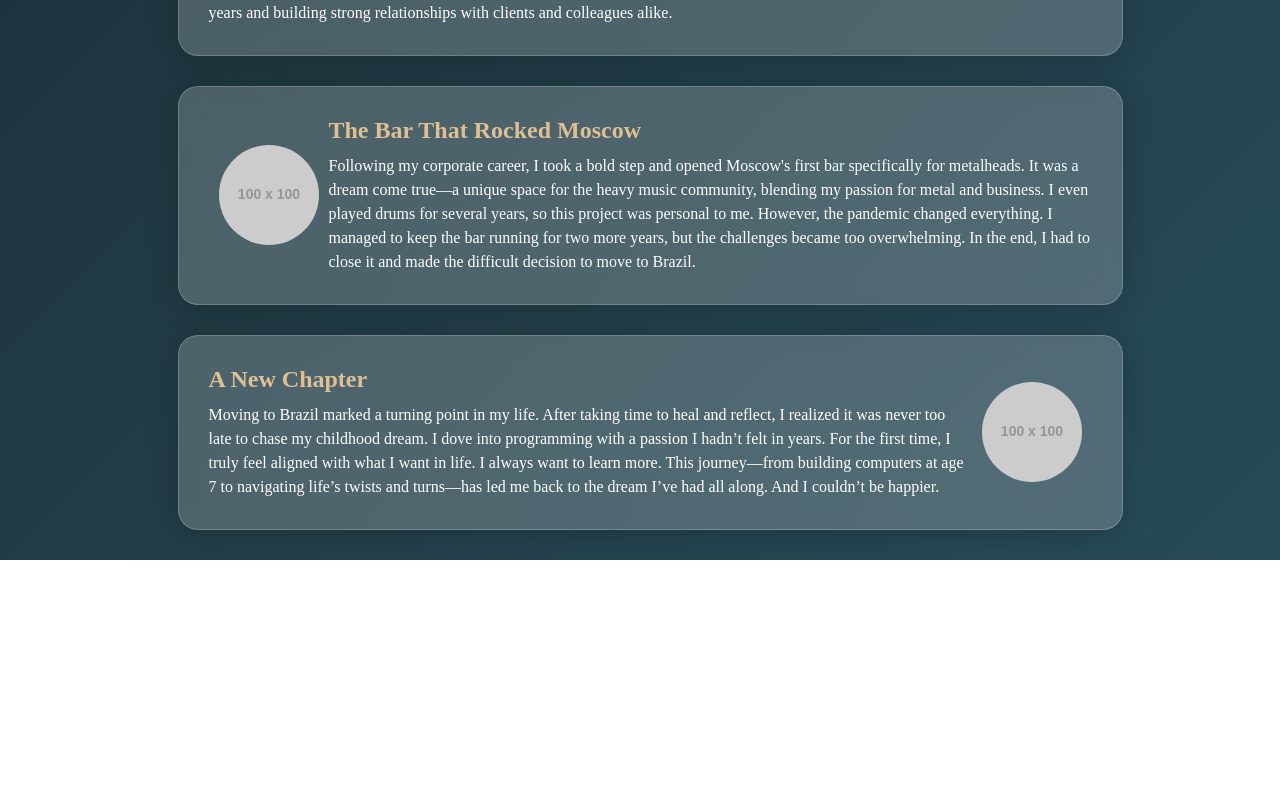
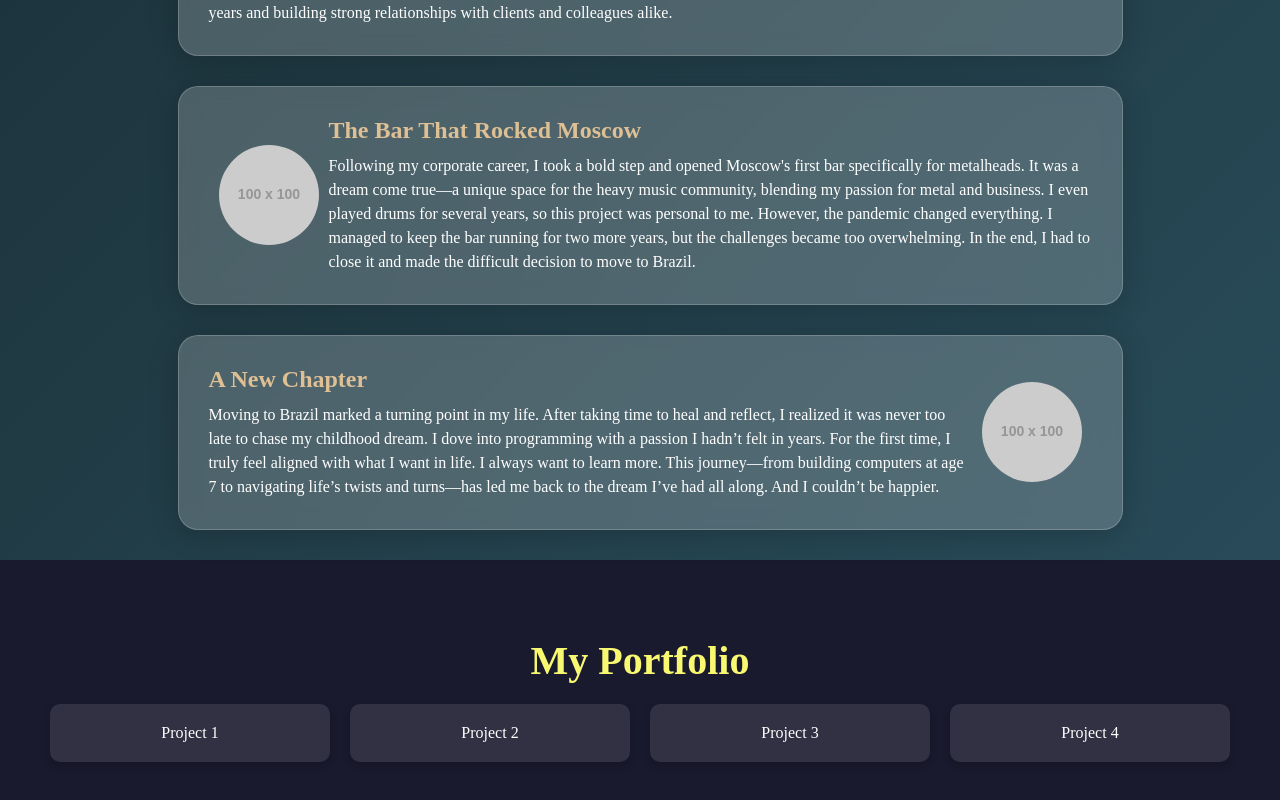
Before and after one commit to sashashreyder/landingpage, a React (Vite) app: page / in a window 1280 px wide. Shown: the part 935-1735 px from the top of the page. Before the commit the page ends 1495 px from the top, so only its background shows below. Built offline with nearby package versions, Linux system fonts and the light colour scheme; a web font is replaced by a local one.

Commit message:
Skip AboutMe onclick added, portfolio files added

```diff
--- a/src/AboutMe.jsx
+++ b/src/AboutMe.jsx
@@ -1,9 +1,12 @@
-import React, { useState, useEffect } from 'react';
+import React, { useState, useEffect, useRef } from 'react';
 import './AboutMe.css';
+import Portfolio from './Portfolio';
 
 function AboutMe() {
     const [expandedBoxes, setExpandedBoxes] = useState([false, false, false, false]);
     const [isSmallScreen, setIsSmallScreen] = useState(false);
+
+    const nextSectionRef = useRef(null);
 
     useEffect(() => {
         const handleResize = () => {
@@ -23,6 +26,12 @@ function AboutMe() {
         const updatedBoxes = [...expandedBoxes];
         updatedBoxes[index] = !updatedBoxes[index];
         setExpandedBoxes(updatedBoxes);
+    };
+
+    const scrollToNextSection = () => {
+        if (nextSectionRef.current) {
+            nextSectionRef.current.scrollIntoView({ behavior: 'smooth' });
+        }
     };
 
     const contentData = [
@@ -61,6 +70,7 @@ function AboutMe() {
     ];
 
     return (
+        <>
             <div className="AboutMe">
                 <div className="background-container"></div>
                 <div className="text-container-aboutme">
@@ -69,8 +79,10 @@ function AboutMe() {
                     </div>
                 </div>
 
-            <div className='button-container'>
-            <button className='skipthestory'>Skip My Story 🥺</button>
+                <div className="button-container">
+                    <button className="skipthestory" onClick={scrollToNextSection}>
+                        Skip My Story 🥺
+                    </button>
                 </div>
 
                 <div className="content-boxes">
@@ -84,7 +96,6 @@ function AboutMe() {
                             <div className={`content-image ${data.imageClass}`}></div>
                             <div className="content-text">
                                 <h3>{data.title}</h3>
-                            {/* Conditionally render the content */}
                                 {(!isSmallScreen || expandedBoxes[index]) && <p>{data.content}</p>}
                             </div>
                             {isSmallScreen && (
@@ -99,6 +110,11 @@ function AboutMe() {
                     ))}
                 </div>
             </div>
+
+            <div ref={nextSectionRef}>
+                <Portfolio />
+            </div>
+        </>
     );
 }
 
--- a/src/App.jsx
+++ b/src/App.jsx
@@ -4,6 +4,7 @@ import './App.css'
 import Navbar from './Navbar'
 import HeroSection from './HeroSection'
 import AboutMe from './AboutMe'
+import Portfolio from './Portfolio'
 
 
 function App() {
--- /dev/null
+++ b/src/Portfolio.css
@@ -0,0 +1,31 @@
+.Portfolio {
+    padding: 50px;
+    background-color: #1a1a2e;
+    color: #fff;
+    text-align: center;
+}
+
+.portfolio-title {
+    font-size: 2.5rem;
+    margin-bottom: 20px;
+    color: #f9f871;
+}
+
+.portfolio-grid {
+    display: grid;
+    grid-template-columns: repeat(auto-fit, minmax(200px, 1fr));
+    gap: 20px;
+}
+
+.portfolio-item {
+    background: rgba(255, 255, 255, 0.1);
+    border-radius: 10px;
+    padding: 20px;
+    box-shadow: 0 4px 8px rgba(0, 0, 0, 0.2);
+    transition: transform 0.3s ease, box-shadow 0.3s ease;
+}
+
+.portfolio-item:hover {
+    transform: translateY(-10px);
+    box-shadow: 0 8px 16px rgba(0, 0, 0, 0.3);
+}
--- /dev/null
+++ b/src/Portfolio.jsx
@@ -0,0 +1,19 @@
+import React from 'react';
+import './Portfolio.css';
+
+function Portfolio() {
+    return (
+        <div className="Portfolio">
+            <h1 className="portfolio-title">My Portfolio</h1>
+            <div className="portfolio-grid">
+                {/* Add portfolio items here */}
+                <div className="portfolio-item">Project 1</div>
+                <div className="portfolio-item">Project 2</div>
+                <div className="portfolio-item">Project 3</div>
+                <div className="portfolio-item">Project 4</div>
+            </div>
+        </div>
+    );
+}
+
+export default Portfolio;
```
Lines whose indentation alone changed are shown as unchanged.
